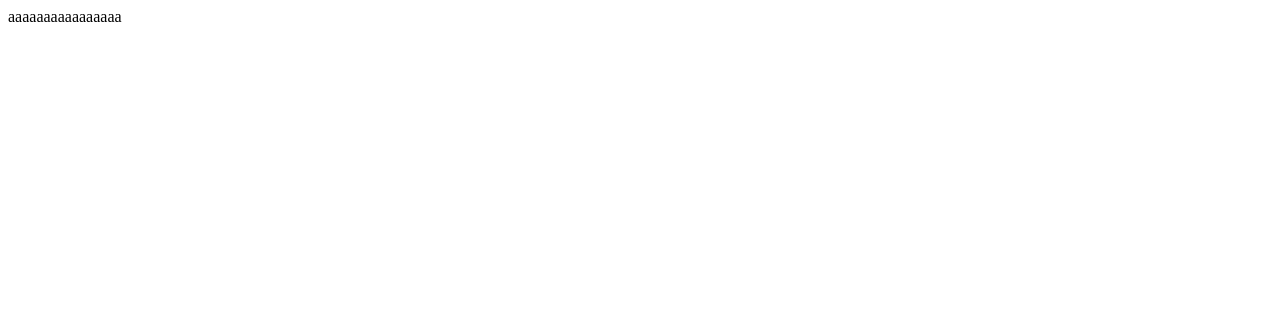
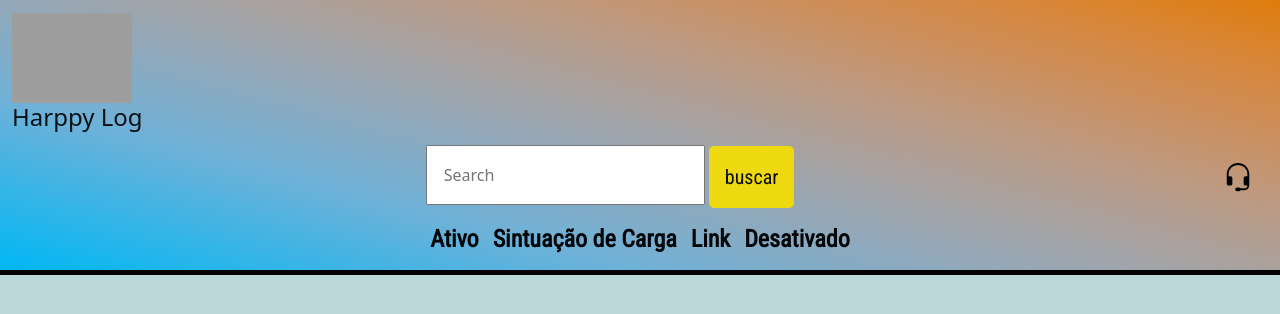
Before and after one commit to joaomn/unidadeEXFront, a plain HTML site: page teste.html in a window 1280 px wide. Drawn offline with nearby package versions, Linux system fonts and the light colour scheme; grey boxes are pictures that could not be loaded.

Commit message:
versao para avaliacao

```diff
--- a/estilo.css
+++ b/estilo.css
@@ -1,4 +1,101 @@
+@import url('https://fonts.googleapis.com/css2?family=Roboto+Condensed&family=Sarala&display=swap');
+
+
+
+
+
+
+
 .nav-link:hover{
-    background-color: black;
-    text-shadow: inset 100px 0 0 0 #54b3d6;
+    background-color: rgb(238, 202, 44);
+    color: brown;
+    border: 10px;
+    padding: auto;
+
 }
+.nav-link{
+
+    color: rgb(2, 5, 7);
+    text-shadow: 12px;
+    padding: 7px;
+    border-radius: 2px;
+    border: 4px;
+    font-family: 'Roboto Condensed', sans-serif;
+    font-size: x-large;
+    font-weight: 800;
+
+}
+
+*{
+    padding: 0;
+    margin: none;
+}
+
+.banner{
+
+background-image: linear-gradient(15deg,
+            hsl(195deg 100% 48%) 0%,
+            hsl(202deg 57% 64%) 28%,
+            hsl(207deg 20% 65%) 44%,
+            hsl(20deg 10% 64%) 57%,
+            hsl(25deg 34% 62%) 68%,
+            hsl(27deg 52% 58%) 78%,
+            hsl(29deg 66% 54%) 88%,
+            hsl(32deg 90% 46%) 100%);
+ box-sizing: 40px;
+ margin-bottom: 60px;
+ border-bottom: 5px solid black;
+}
+
+.menu{
+    display: flex;
+    flex-direction: row;
+   justify-content: space-around;
+    border-radius: 0.2px;
+    padding: 2px;
+
+    gap: 1px;
+
+}
+
+.logo-menu{
+    display: flex;
+    flex-direction: row;
+}
+
+body{
+    background:linear-gradient(0deg, rgba(180,
+        222,
+        235,
+        0.9), rgba(180, 222, 235, 0.9)),
+        linear-gradient(0deg, #F4A023, #F4A023),
+        #55F1E8;
+}
+#tabela-carga{
+    border: 3px solid black;
+    padding: 4px;
+    border-bottom: 5px black;
+}
+
+.elemento-tabela-carga:hover{
+    background-color: #e2f426;
+}
+#botao{
+    text-shadow: 2px blue;
+    background-color: #eed810;
+    color: rgb(12, 12, 12);
+    border-radius: 5px;
+    padding: 15px;
+   font-size: 20px;
+   font-weight: 500;
+font-family: 'Roboto Condensed', sans-serif;
+
+
+}
+
+#botao:hover{
+    background-color: azure;
+    color: red;
+    text-shadow: 20px;
+
+}
--- a/teste.html
+++ b/teste.html
@@ -1,12 +1,75 @@
 <!DOCTYPE html>
-<html lang="en">
+<html lang="pt-br">
 <head>
     <meta charset="UTF-8">
+    <link href="https://cdn.jsdelivr.net/npm/bootstrap@5.2.1/dist/css/bootstrap.min.css" rel="stylesheet" integrity="sha384-iYQeCzEYFbKjA/T2uDLTpkwGzCiq6soy8tYaI1GyVh/UjpbCx/TYkiZhlZB6+fzT" crossorigin="anonymous">
+    <link rel="stylesheet" type="text/css" href="estilo.css" media="screen" />
     <meta http-equiv="X-UA-Compatible" content="IE=edge">
+
     <meta name="viewport" content="width=device-width, initial-scale=1.0">
-    <title>Document</title>
+    <title>HarppyLog</title>
+
 </head>
 <body>
-    aaaaaaaaaaaaaaaa
+  <header class="banner">
+    <nav class="navbar bg" id="nav-logo">
+        <div class="container-fluid">
+          <a class="navbar-brand">
+            <img src="https://encrypted-tbn0.gstatic.com/images?q=tbn:ANd9GcQ_R2sTg_-RwCcirDvL-HreaIAO6SeF5RDug5E1pivYNqHYtzZ8bOeMwsFs9chKSmBFtFA&usqp=CAU"
+            alt="Logo" width="120" height="90" class="logo-menu">
+            <h4> Harppy Log</h4>
+
+          </a>
+          <div class="container  d-inline-block text-center " >
+            <form class="text-center" role="search"  >
+                <input class="form w-25 p-3 type="search" placeholder="Search" aria-label="Search" width="50"  >
+                <button class="btn " type="submit" id="botao" >buscar</button>
+              </form>
+            </div>
+
+        <div class="row justify-content-around" data-toggle="tooltip" data-placement="top" title="Fale Conosco">
+        </br>
+        <a class="nav-link " href="teste.html"> <svg xmlns="http://www.w3.org/2000/svg" width="70" height="30" fill="currentColor" class="bi bi-headset"
+          viewBox="0 0 16 16">
+          <path
+            d="M8 1a5 5 0 0 0-5 5v1h1a1 1 0 0 1 1 1v3a1 1 0 0 1-1 1H3a1 1 0 0 1-1-1V6a6 6 0 1 1 12 0v6a2.5 2.5 0 0 1-2.5 2.5H9.366a1 1 0 0
+            1-.866.5h-1a1 1 0 1 1 0-2h1a1 1 0 0 1 .866.5H11.5A1.5 1.5 0 0 0 13 12h-1a1 1 0 0 1-1-1V8a1 1 0 0 1 1-1h1V6a5 5 0 0 0-5-5z" />
+        </svg>
+      </a>
+        </div>
+
+
+        </div>
+      </nav>
+      <nav class="menu"  >
+       <h4>
+        <ul class="nav justify-content-center n">
+          <li class="nav-item">
+            <a class="nav-link " id="botao-menu" href="#">Ativo</a>
+          </li>
+          <li class="nav-item">
+            <a class="nav-link"   href="carga.html">Sintuação de Carga</a>
+          </li>
+          <li class="nav-item">
+            <a class="nav-link"   href="#">Link</a>
+          </li>
+          <li class="nav-item">
+            <a class="nav-link "    href="#">Desativado</a>
+          </li>
+        </ul>
+   </h4>
+          </div>
+        </div>
+      </nav>
+</header>
+<main>
+
+</main>
+<footer>
+
+</footer>
+
+<script src="https://cdn.jsdelivr.net/npm/bootstrap@5.2.1/dist/js/bootstrap.bundle.min.js"
+  integrity="sha384-u1OknCvxWvY5kfmNBILK2hRnQC3Pr17a+RTT6rIHI7NnikvbZlHgTPOOmMi466C8" crossorigin="anonymous"></script>
 </body>
 </html>
```
Also changed, not shown: carga.html (+4 -4 lines), index.html (+20 -12 lines).
